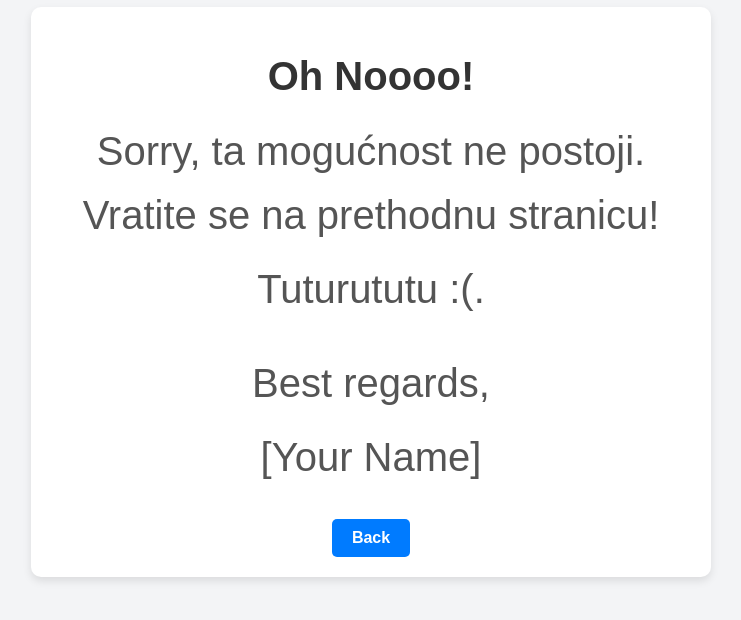
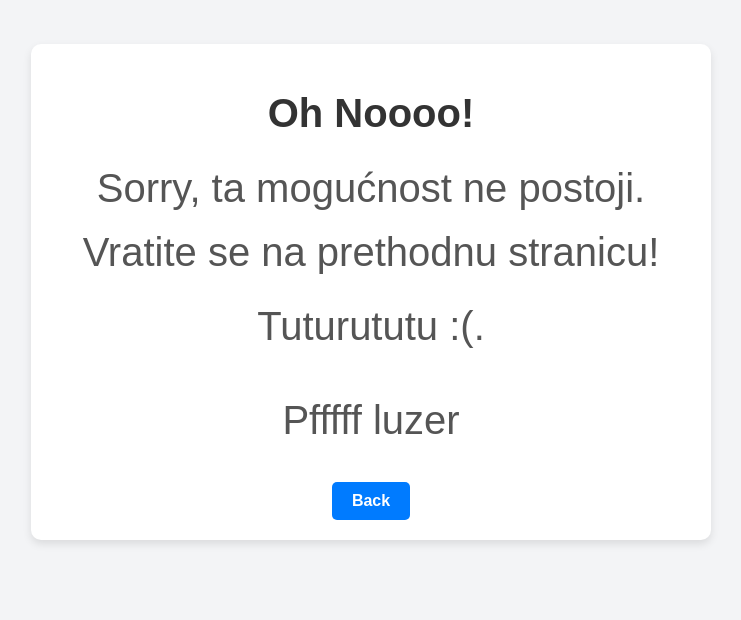
Before and after one commit to kkjpg/kkjpg, a plain HTML site: page error.html in a window 1280 px wide. Shown: the part 108-728 px from the top of the page, without its empty margins (269-1010 px from the left). Drawn offline with Linux system fonts and the light colour scheme.

Commit message:
Update error.html

```diff
--- a/error.html
+++ b/error.html
@@ -16,8 +16,7 @@
             <p>Sorry, ta mogućnost ne postoji. Vratite se na prethodnu stranicu!</p>
             <p>Tuturututu :(.</p>
             <div class="signature">
-                <p>Best regards,</p>
-                <p>[Your Name]</p>
+                <p>Pfffff luzer</p>
             </div>
  	     <div class="buttons">
                 <a href="ask.html" class="btn btn-back">Back</a>
```
